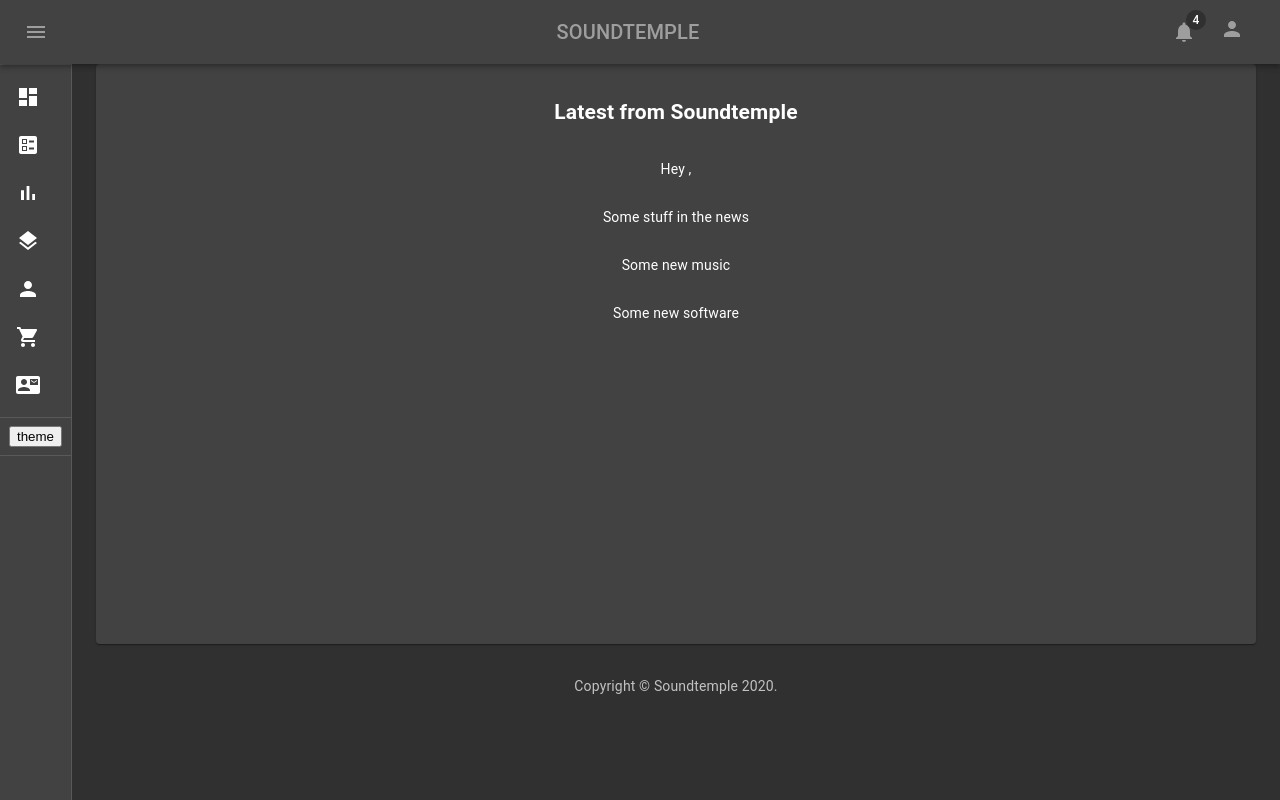
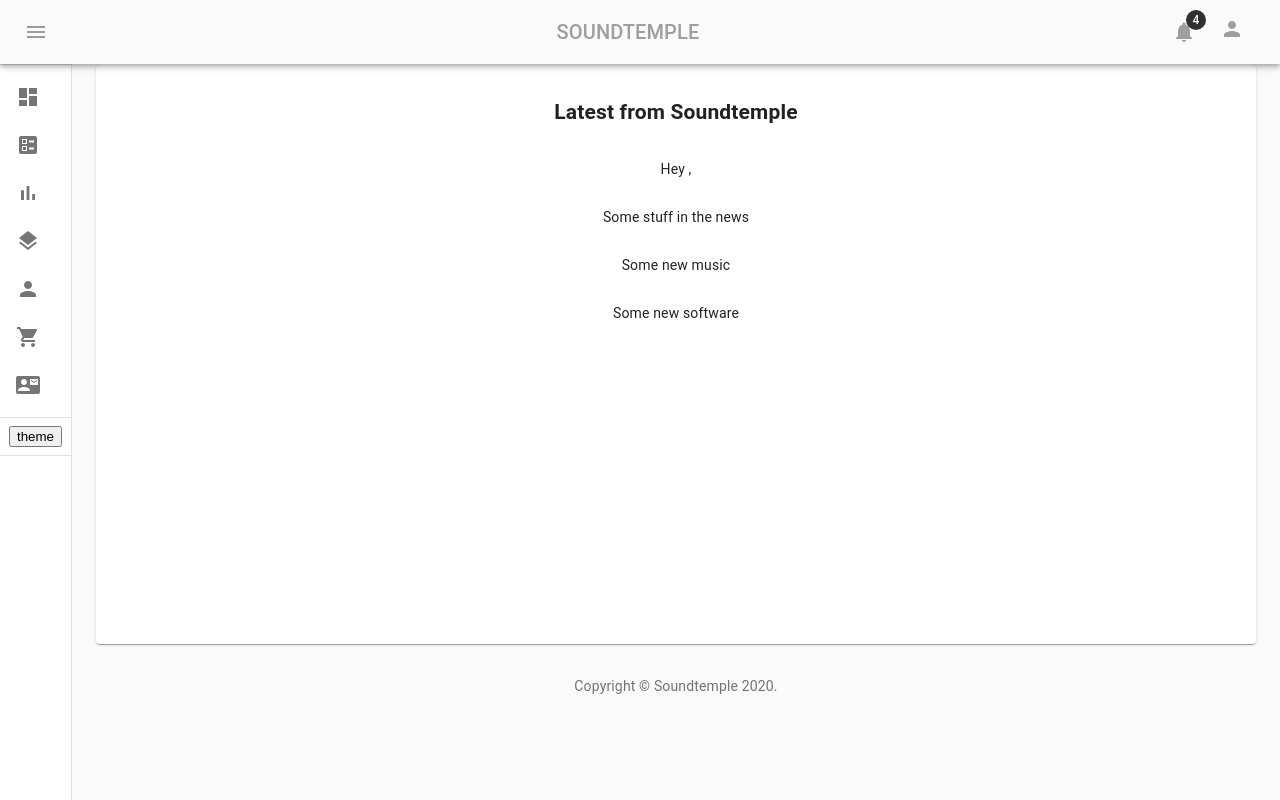
Before and after one commit to soundtemple/django_react_boilerplate, a React (Create React App) app in the folder frontend/: page / in a window 1280 px wide. Built offline with nearby package versions, Linux system fonts and the light colour scheme.

Commit message:
theme change

```diff
--- a/frontend/src/App.js
+++ b/frontend/src/App.js
@@ -54,13 +54,6 @@
     }
   };
 
-  const themeChange = () => {
-    theme.palette.type === "light"
-      ? (theme.palette.type = "dark")
-      : (theme.palette.type = "light");
-    console.log(theme.palette.type);
-  };
-
   const [appState, setAppState] = useState({
     user: {
       name: "",
@@ -68,7 +61,6 @@
       username: "",
     },
     updateUser,
-    themeChange,
     classes,
   });
   return (
--- a/frontend/src/app/components/menu-items.js
+++ b/frontend/src/app/components/menu-items.js
@@ -1,8 +1,8 @@
 import React from "react";
 import { ListItemLink } from "../theme/list-item-link";
 import List from "@material-ui/core/List";
-import AppContext from "../../app/components/app-context";
 import DashboardIcon from "@material-ui/icons/Dashboard";
+import { theme } from "../../app/theme/theme-utils";
 import ShoppingCartIcon from "@material-ui/icons/ShoppingCart";
 import PersonIcon from "@material-ui/icons/Person";
 import BallotIcon from "@material-ui/icons/Ballot";
@@ -29,7 +29,12 @@
 };
 
 export const MenuItemsSecondary = (props) => {
-  const { themeChange } = React.useContext(AppContext);
+  const themeChange = () => {
+    theme.palette.type === "light"
+      ? (window.localStorage["stThemeStyle"] = "dark")
+      : (window.localStorage["stThemeStyle"] = "light");
+    window.location.reload();
+  };
   return (
     <List aria-label="secondary">
       <button onClick={() => themeChange()}>theme</button>
--- a/frontend/src/app/theme/theme-utils.js
+++ b/frontend/src/app/theme/theme-utils.js
@@ -9,7 +9,9 @@
 
 export const theme = createMuiTheme({
   palette: {
-    type: "dark",
+    type: window.localStorage["stThemeStyle"]
+      ? window.localStorage["stThemeStyle"]
+      : "light",
     primary: grey,
     secondary: grey,
   },
```
